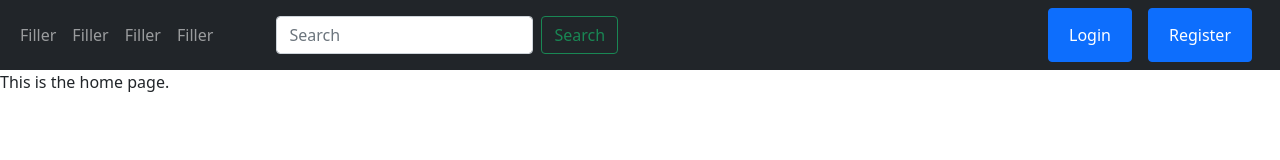
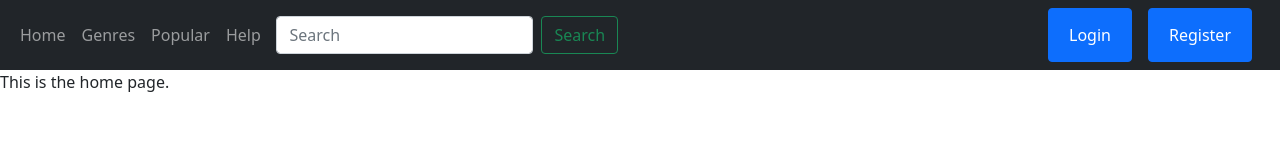
Before and after one commit to Ayo-SE/BKDAK_HUB, a React (Create React App) app in the folder group28_project/bkdak-hub/: page / in a window 1280 px wide. Shown: the top 160 px of the page. Built offline with nearby package versions, Linux system fonts and the light colour scheme.

Commit message:
Update Nav.js

```diff
--- a/group28_project/bkdak-hub/src/components/Nav.js
+++ b/group28_project/bkdak-hub/src/components/Nav.js
@@ -64,22 +64,22 @@ export default class Nav extends Component {
                         <ul className="navbar-nav me-auto mb-2 mb-lg-0">
                             <li className="nav-item">
                                 <Link className="p-2 nav-link" to="/" style={{ textDecoration: 'none' }}>
-                                Filler{' '}
+                                Home{' '}
                                 </Link>
                             </li>
                             <li className="nav-item">
-                                <Link className="p-2 nav-link" to="/about" style={{ textDecoration: 'none' }}>
-                                Filler{' '}
+                                <Link className="p-2 nav-link" to="/genres" style={{ textDecoration: 'none' }}>
+                                Genres{' '}
                                 </Link>
                             </li>
                             <li className="nav-item">
-                                <Link className="p-2 nav-link" to="/product" style={{ textDecoration: 'none' }}>
-                                Filler{' '}
+                                <Link className="p-2 nav-link" to="/popular" style={{ textDecoration: 'none' }}>
+                                Popular{' '}
                                 </Link>
                             </li>
                             <li className="nav-item">
-                                <Link className="p-2 nav-link" to="/resources" style={{ textDecoration: 'none' }}>
-                                Filler{' '}
+                                <Link className="p-2 nav-link" to="/help" style={{ textDecoration: 'none' }}>
+                                Help{' '}
                                 </Link>
                             </li>
                         </ul>
```
